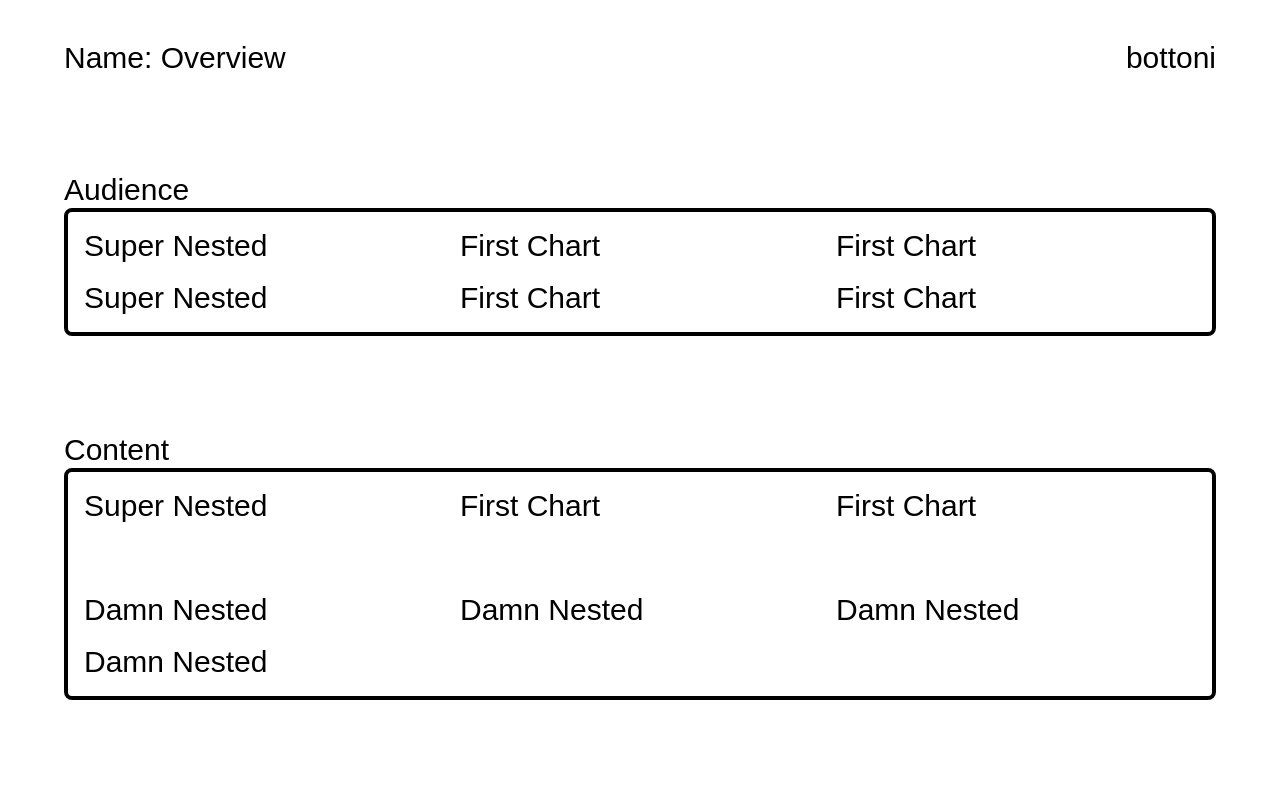
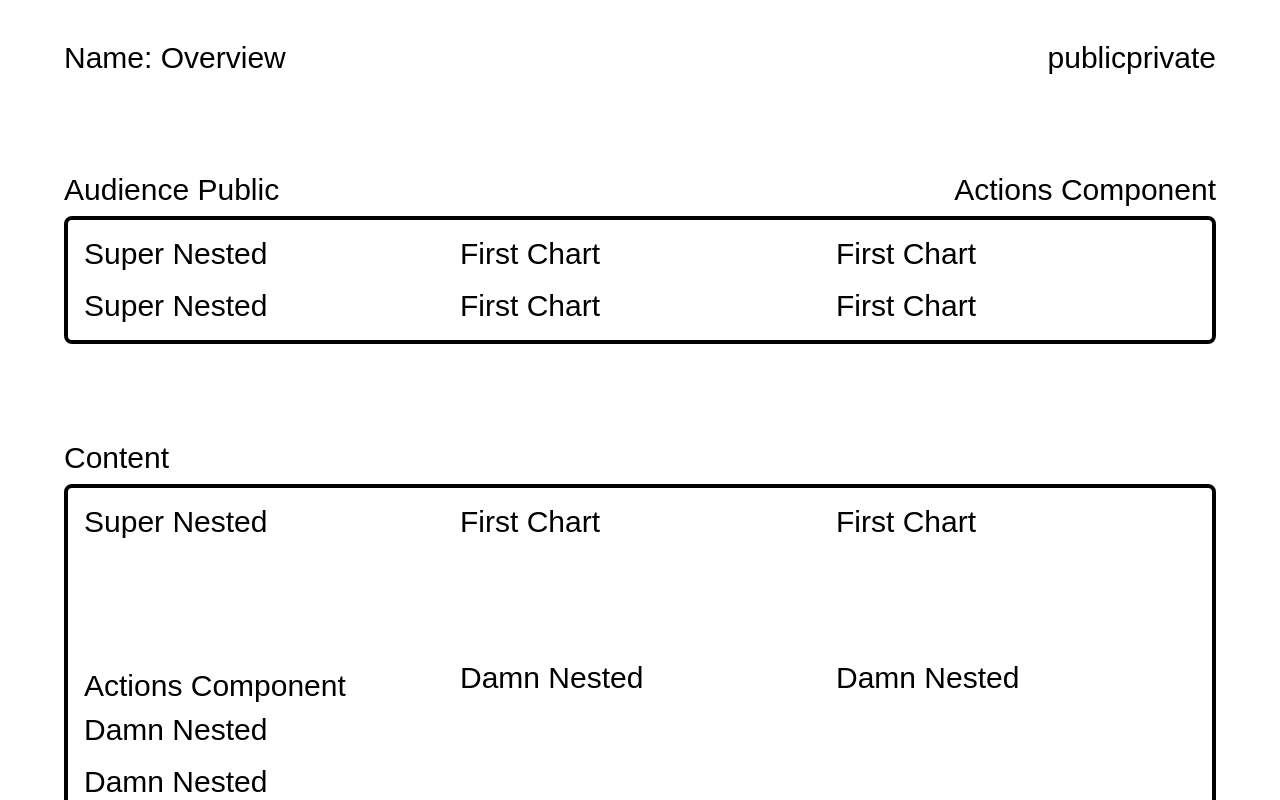
Before and after one commit to LeoRosse/about-recursion, a React app: page / in a window 1280 px wide. Shown: the top 800 px of the page. Built offline with nearby package versions, Linux system fonts and the light colour scheme.

Commit message:
Upgrade check for actions buttons

```diff
--- a/src/App.tsx
+++ b/src/App.tsx
@@ -1,7 +1,7 @@
 import React from 'react';
 import ReactDOM from 'react-dom';
 import { Provider } from 'react-redux';
-import { audience } from './audience';
+import { brandOverview } from './constants/paylods/brand-overview';
 
 import { RecursiveComponent } from './components/recursive-component';
 
@@ -10,9 +10,7 @@ import { store } from './store/store';
 
 const App = () => (
   <Provider store={store}>
-    <>
-      <RecursiveComponent containers={audience.containers} />
-    </>
+    <RecursiveComponent containers={brandOverview.containers} />
   </Provider>
 );
 
--- a/src/components/recursive-component.tsx
+++ b/src/components/recursive-component.tsx
@@ -10,25 +10,27 @@ interface RecursiveComponentProps {
 }
 
 const RecursiveComponent: React.FC<RecursiveComponentProps> = ({ containers }) => {
+  const [policy, setPolicy] = React.useState<string>('private');
   window.console.log('[LOG]: first level');
   const createComponent = (container: Container | Chart) => {
     // container
     if (isContainer(container)) {
-      window.console.log(container.containerInfo.id, '[LOG]: is container');
+      window.console.log(container, '[LOG]: is container');
       return (
         <>
-          {container.containerInfo.title ||
-            (container.metadata?.actions?.length && (
-              <div className="flex justify-between my-2">
-                {container.containerInfo.title}
-                {container.metadata?.actions?.length && <ActionsComponent />}
-              </div>
-            ))}
+          {(container.containerInfo.title || container.metadata?.actions?.length) && (
+            <div className="flex justify-between my-2">
+              {container.containerInfo.title}
+              {container.metadata?.actions?.length && <ActionsComponent />}
+            </div>
+          )}
           <div
             key={container.containerInfo.id}
-            className={`${!container?.metadata?.containerBox ? 'border-4 p-4' : ''}  rounded-lg gap-4 grid grid-cols-${
-              container.containerInfo.cols
-            } grid-rows-${container.containerInfo.rows} grid-flow-row`}
+            className={`${
+              container?.metadata?.containerBox === false ? '' : 'border-4 p-4'
+            } rounded-lg gap-4 grid grid-cols-${container.containerInfo.cols} grid-rows-${
+              container.containerInfo.rows
+            } grid-flow-row`}
           >
             {container.containerInfo.children?.map((child: Container | Chart) => {
               window.console.log('[LOG]: is child');
@@ -52,9 +54,8 @@ const RecursiveComponent: React.FC<RecursiveComponentProps> = ({ containers }) =
       <div className="flex justify-between my-4 ">
         <div>Name: {containers[0].containerInfo.title}</div>
         <div className="flex">
-          bottoni
-          {/* <button onClick={() => setPolicy('public')}>public</button>
-          <button onClick={() => setPolicy('private')}>private</button> */}
+          <button onClick={() => setPolicy('public')}>public</button>
+          <button onClick={() => setPolicy('private')}>private</button>
         </div>
       </div>
       {containers[0].containerInfo.children.map((container) => (
--- a/src/audience.ts
+++ b/src/constants/paylods/brand-overview.ts
@@ -1,6 +1,6 @@
-import { Container } from './types';
+import { Container } from '../../types';
 
-const audience: { containers: Container[] } = {
+const brandOverview: { containers: Container[] } = {
   containers: [
     {
       containerInfo: {
@@ -10,7 +10,7 @@ const audience: { containers: Container[] } = {
           {
             containerInfo: {
               id: 'audience',
-              title: 'Audience',
+              title: 'Audience Public',
               cols: 3,
               rows: 2,
               children: [
@@ -49,6 +49,20 @@ const audience: { containers: Container[] } = {
                     id: 'first-chart',
                     title: 'First Chart',
                   },
+                },
+              ],
+            },
+            metadata: {
+              actions: [
+                {
+                  types: 'export',
+                  values: ['image', 'xls', 'svg'],
+                },
+              ],
+              relatedActions: [
+                {
+                  types: 'policy',
+                  values: ['public'],
                 },
               ],
             },
@@ -99,7 +113,13 @@ const audience: { containers: Container[] } = {
                     ],
                   },
                   metadata: {
-                    containerBox: true,
+                    actions: [
+                      {
+                        types: 'export',
+                        values: ['image', 'xls', 'svg'],
+                      },
+                    ],
+                    containerBox: false,
                   },
                 },
                 {
@@ -165,4 +185,4 @@ const audience: { containers: Container[] } = {
   ],
 };
 
-export { audience };
+export { brandOverview };
--- a/src/content-private.ts
+++ b/src/constants/paylods/content-private.ts
@@ -1,4 +1,4 @@
-import { Container } from './types';
+import { Container } from '../../types';
 
 const contentPrivate: { containers: Container[] } = {
   containers: [
```
Also changed, not shown: src/constants/paylods/payload-one.ts (renamed from src/payload-one.ts, +17 -17 lines), src/constants/paylods/payload.ts (renamed from src/payload.ts, +21 -21 lines).
